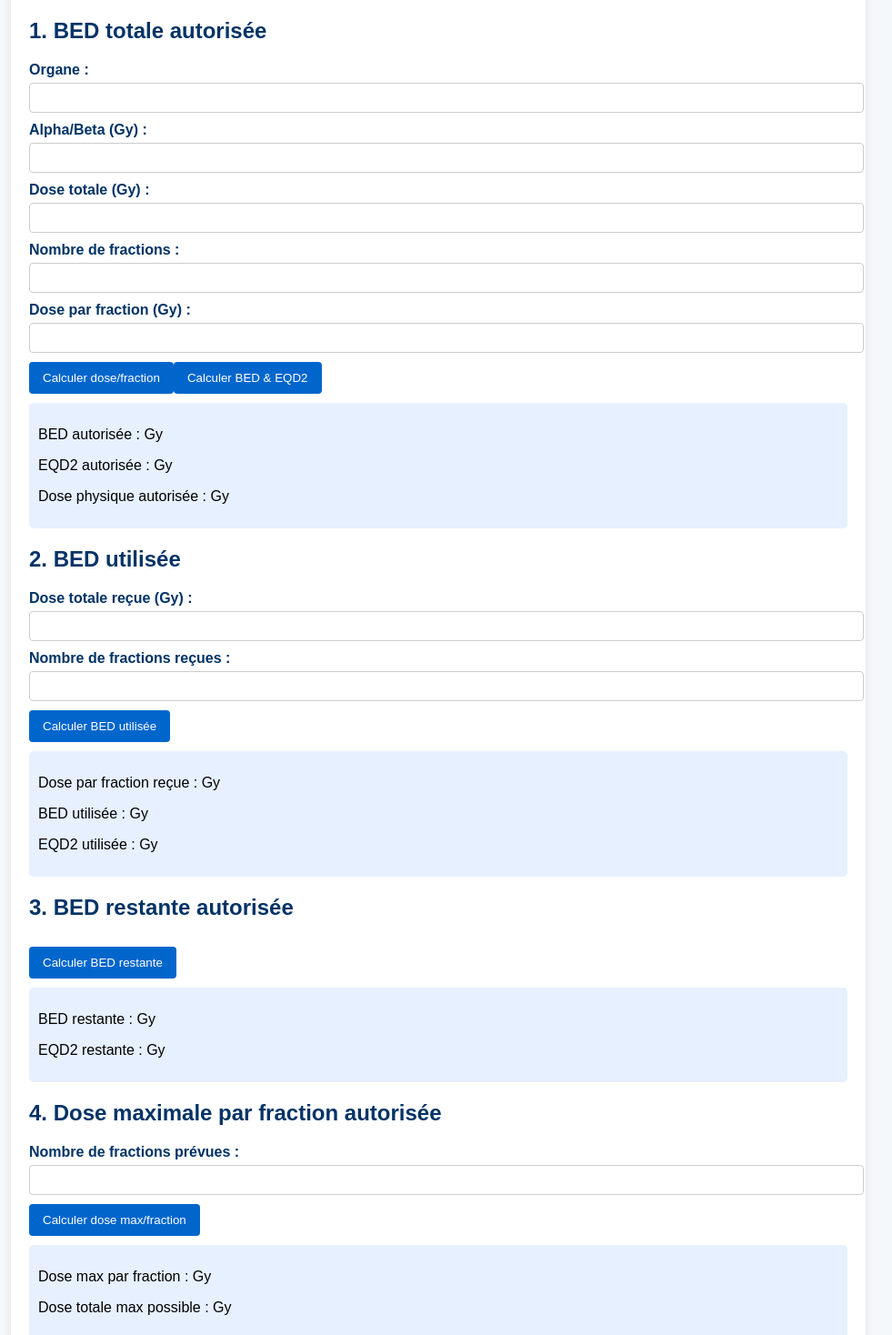
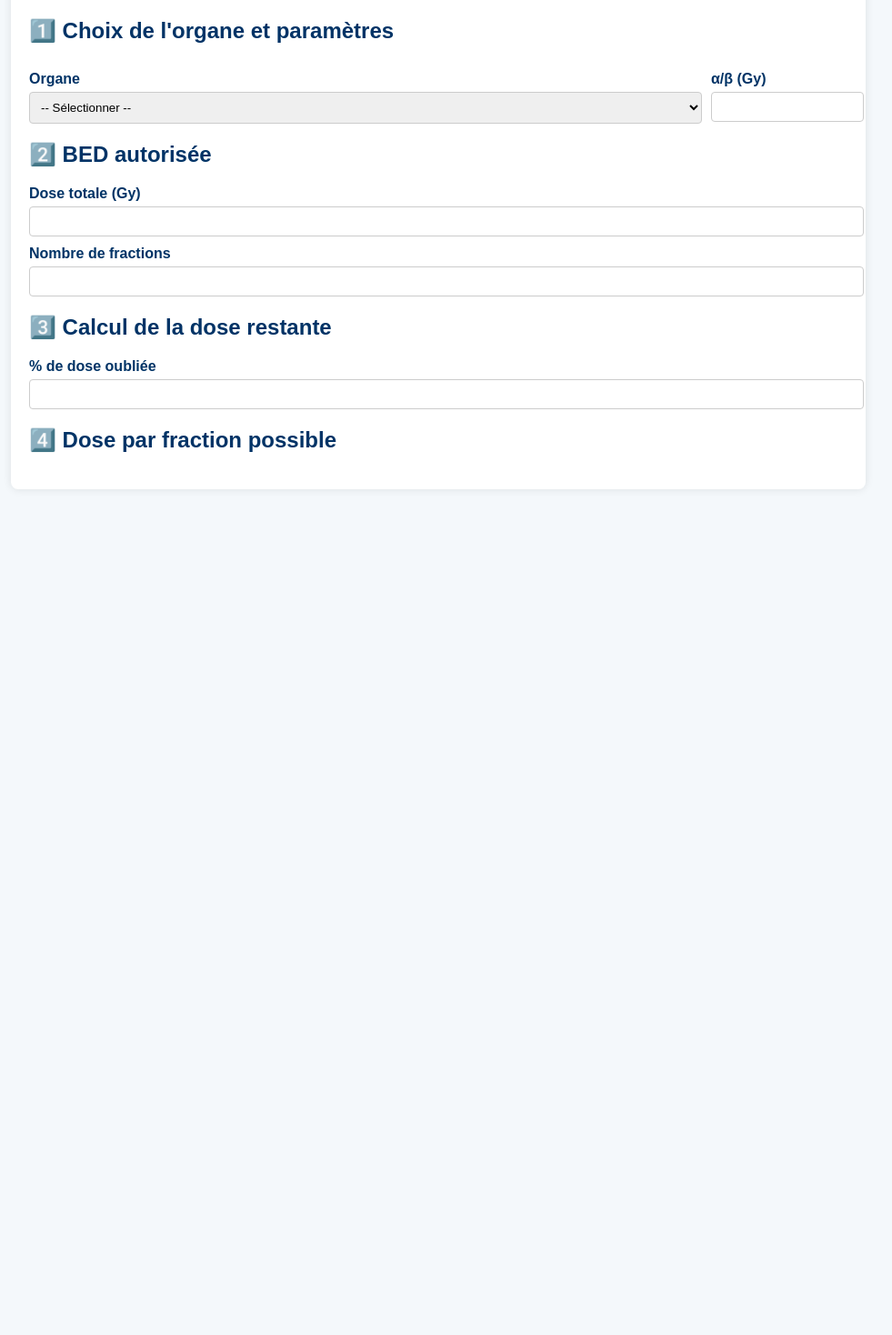
Before and after one commit to Snoop67/bed-simulator, a React (Create React App) app: page / in a window 1280 px wide. Shown: the part 100-1568 px from the top of the page at 91% size, without its empty margins (158-1139 px from the left). After the commit the page ends 800 px from the top, so only its background shows below. Built offline with nearby package versions, Linux system fonts and the light colour scheme.

Commit message:
Update App.jsx

```diff
--- a/src/App.jsx
+++ b/src/App.jsx
@@ -1,180 +1,153 @@
 import React, { useState, useEffect } from "react";
-import jsPDF from "jspdf";
-import "./index.css"; // On pointe sur index.css
+import "./index.css";
 
 export default function App() {
+  const organes = [
+    { nom: "Moelle épinière", alphaBeta: 2 },
+    { nom: "Rein", alphaBeta: 1.5 },
+    { nom: "Foie", alphaBeta: 2.5 },
+    { nom: "Poumon", alphaBeta: 3 },
+    { nom: "Peau", alphaBeta: 10 },
+    { nom: "Tumeur", alphaBeta: 10 },
+  ];
+
   const [organe, setOrgane] = useState("");
   const [alphaBeta, setAlphaBeta] = useState("");
   const [doseTotale, setDoseTotale] = useState("");
   const [nbFractions, setNbFractions] = useState("");
-  const [doseParFraction, setDoseParFraction] = useState("");
+  const [doseFraction, setDoseFraction] = useState("");
   const [bedAutorisee, setBedAutorisee] = useState("");
   const [eqd2Autorisee, setEqd2Autorisee] = useState("");
   const [dosePhysiqueAutorisee, setDosePhysiqueAutorisee] = useState("");
-
-  const [doseRecue, setDoseRecue] = useState("");
-  const [fractionsRecues, setFractionsRecues] = useState("");
-  const [doseParFractionRecue, setDoseParFractionRecue] = useState("");
-  const [bedUtilisee, setBedUtilisee] = useState("");
-  const [eqd2Utilisee, setEqd2Utilisee] = useState("");
-
+  const [pourcentageOublie, setPourcentageOublie] = useState("");
   const [bedRestante, setBedRestante] = useState("");
   const [eqd2Restante, setEqd2Restante] = useState("");
+  const [doseFractionMax, setDoseFractionMax] = useState("");
+  const [doseFractionDisponible, setDoseFractionDisponible] = useState("");
 
-  const [nouveauNbFractions, setNouveauNbFractions] = useState("");
-  const [doseMaxFraction, setDoseMaxFraction] = useState("");
-  const [doseTotaleMax, setDoseTotaleMax] = useState("");
+  // Met α/β auto si organe choisi
+  useEffect(() => {
+    if (organe) {
+      const org = organes.find((o) => o.nom === organe);
+      if (org && !alphaBeta) {
+        setAlphaBeta(org.alphaBeta);
+      }
+    }
+  }, [organe]);
 
-  const [historique, setHistorique] = useState([]);
+  // Calcul dose par fraction si total + nb fractions
+  useEffect(() => {
+    if (doseTotale && nbFractions) {
+      setDoseFraction(parseFloat(doseTotale) / parseFloat(nbFractions));
+    }
+  }, [doseTotale, nbFractions]);
 
-  // Calcul automatique dose par fraction
-  const calculerDoseFraction = () => {
-    if (doseTotale && nbFractions) {
-      setDoseParFraction((parseFloat(doseTotale) / parseFloat(nbFractions)).toFixed(2));
+  // Calcul BED autorisée
+  useEffect(() => {
+    if (doseTotale && nbFractions && alphaBeta) {
+      const dpf = parseFloat(doseTotale) / parseFloat(nbFractions);
+      const bed = parseFloat(doseTotale) * (1 + dpf / parseFloat(alphaBeta));
+      setBedAutorisee(bed.toFixed(2));
+
+      const eqd2 = bed / (1 + 2 / parseFloat(alphaBeta));
+      setEqd2Autorisee(eqd2.toFixed(2));
+      setDosePhysiqueAutorisee(doseTotale);
     }
-  };
+  }, [doseTotale, nbFractions, alphaBeta]);
 
-  const calculerBedEtEqd2Autorisee = () => {
-    if (doseParFraction && nbFractions && alphaBeta) {
-      const bed = parseFloat(nbFractions) * parseFloat(doseParFraction) * (1 + parseFloat(doseParFraction) / parseFloat(alphaBeta));
-      setBedAutorisee(bed.toFixed(2));
-      setEqd2Autorisee((bed / (1 + 2 / parseFloat(alphaBeta))).toFixed(2));
-      setDosePhysiqueAutorisee(parseFloat(doseTotale).toFixed(2));
+  // Calcul BED & EQD2 restantes
+  useEffect(() => {
+    if (pourcentageOublie && bedAutorisee) {
+      const bedR = bedAutorisee * (1 - parseFloat(pourcentageOublie) / 100);
+      setBedRestante(bedR.toFixed(2));
+
+      const eqd2R = bedR / (1 + 2 / parseFloat(alphaBeta));
+      setEqd2Restante(eqd2R.toFixed(2));
     }
-  };
+  }, [pourcentageOublie, bedAutorisee, alphaBeta]);
 
-  const calculerBedEtEqd2Utilisee = () => {
-    if (doseRecue && fractionsRecues && alphaBeta) {
-      const dpf = parseFloat(doseRecue) / parseFloat(fractionsRecues);
-      setDoseParFractionRecue(dpf.toFixed(2));
-      const bedU = parseFloat(fractionsRecues) * dpf * (1 + dpf / parseFloat(alphaBeta));
-      setBedUtilisee(bedU.toFixed(2));
-      setEqd2Utilisee((bedU / (1 + 2 / parseFloat(alphaBeta))).toFixed(2));
+  // Calcul dose/fraction max & dispo
+  useEffect(() => {
+    if (nbFractions && bedRestante && alphaBeta) {
+      const dpfMax = (parseFloat(bedRestante) / parseFloat(nbFractions)) / (1 + (1 / parseFloat(alphaBeta)));
+      setDoseFractionMax(dpfMax.toFixed(2));
+      setDoseFractionDisponible(dpfMax.toFixed(2));
     }
-  };
-
-  const calculerBedEtEqd2Restante = () => {
-    if (bedAutorisee && bedUtilisee) {
-      const bedR = parseFloat(bedAutorisee) - parseFloat(bedUtilisee);
-      setBedRestante(bedR.toFixed(2));
-      setEqd2Restante((bedR / (1 + 2 / parseFloat(alphaBeta))).toFixed(2));
-    }
-  };
-
-  const calculerDoseMaxParFraction = () => {
-    if (bedRestante && nouveauNbFractions && alphaBeta) {
-      const B = parseFloat(bedRestante);
-      const n = parseFloat(nouveauNbFractions);
-      const ab = parseFloat(alphaBeta);
-      const d = (-ab + Math.sqrt(ab * ab + (4 * B * ab) / n)) / 2;
-      setDoseMaxFraction(d.toFixed(2));
-      setDoseTotaleMax((d * n).toFixed(2));
-    }
-  };
-
-  const sauvegarderHistorique = () => {
-    const entree = {
-      organe,
-      bedRestante,
-      eqd2Restante,
-      doseMaxFraction,
-      doseTotaleMax
-    };
-    setHistorique([...historique, entree]);
-  };
-
-  const genererPDF = () => {
-    const doc = new jsPDF();
-    doc.setFontSize(16);
-    doc.text("Rapport BED", 20, 20);
-    historique.forEach((item, index) => {
-      doc.text(`${index + 1}. ${item.organe}`, 20, 30 + index * 30);
-      doc.text(`BED restante: ${item.bedRestante} Gy`, 30, 38 + index * 30);
-      doc.text(`EQD2 restante: ${item.eqd2Restante} Gy`, 30, 46 + index * 30);
-      doc.text(`Dose max/fraction: ${item.doseMaxFraction} Gy`, 30, 54 + index * 30);
-      doc.text(`Dose totale max: ${item.doseTotaleMax} Gy`, 30, 62 + index * 30);
-    });
-    doc.save("rapport-bed.pdf");
-  };
+  }, [nbFractions, bedRestante, alphaBeta]);
 
   return (
     <div className="container">
-      <h1>Calculateur BED</h1>
+      <h1>Simulateur BED / EQD2</h1>
 
-      {/* ÉTAPE 1 */}
-      <h2>1. BED totale autorisée</h2>
-      <div className="inline-fields">
-        <label>Organe :</label>
-        <input value={organe} onChange={(e) => setOrgane(e.target.value)} />
-        <label>Alpha/Beta (Gy) :</label>
-        <input value={alphaBeta} onChange={(e) => setAlphaBeta(e.target.value)} />
+      {/* Étape 1 */}
+      <div className="section">
+        <h2>1️⃣ Choix de l'organe et paramètres</h2>
+        <div style={{ display: "flex", gap: "10px" }}>
+          <div style={{ flex: 1 }}>
+            <label>Organe</label>
+            <select value={organe} onChange={(e) => setOrgane(e.target.value)}>
+              <option value="">-- Sélectionner --</option>
+              {organes.map((o, i) => (
+                <option key={i} value={o.nom}>
+                  {o.nom}
+                </option>
+              ))}
+            </select>
+          </div>
+          <div style={{ width: "150px" }}>
+            <label>α/β (Gy)</label>
+            <input
+              type="number"
+              step="0.1"
+              value={alphaBeta}
+              onChange={(e) => setAlphaBeta(e.target.value)}
+            />
+          </div>
+        </div>
       </div>
 
-      <label>Dose totale (Gy) :</label>
-      <input value={doseTotale} onChange={(e) => setDoseTotale(e.target.value)} />
+      {/* Étape 2 */}
+      <div className="section">
+        <h2>2️⃣ BED autorisée</h2>
+        <label>Dose totale (Gy)</label>
+        <input type="number" value={doseTotale} onChange={(e) => setDoseTotale(e.target.value)} />
 
-      <label>Nombre de fractions :</label>
-      <input value={nbFractions} onChange={(e) => setNbFractions(e.target.value)} />
+        <label>Nombre de fractions</label>
+        <input type="number" value={nbFractions} onChange={(e) => setNbFractions(e.target.value)} />
 
-      <label>Dose par fraction (Gy) :</label>
-      <input value={doseParFraction} onChange={(e) => setDoseParFraction(e.target.value)} />
-      <button onClick={calculerDoseFraction}>Calculer dose/fraction</button>
-
-      <button onClick={calculerBedEtEqd2Autorisee}>Calculer BED & EQD2</button>
-      <div className="result-box">
-        <p>BED autorisée : {bedAutorisee} Gy</p>
-        <p>EQD2 autorisée : {eqd2Autorisee} Gy</p>
-        <p>Dose physique autorisée : {dosePhysiqueAutorisee} Gy</p>
+        {bedAutorisee && (
+          <div className="result-box">
+            <p><strong>BED autorisée :</strong> {bedAutorisee} Gy</p>
+            <p><strong>EQD2 autorisée :</strong> {eqd2Autorisee} Gy</p>
+            <p><strong>Dose physique autorisée :</strong> {dosePhysiqueAutorisee} Gy</p>
+          </div>
+        )}
       </div>
 
-      {/* ÉTAPE 2 */}
-      <h2>2. BED utilisée</h2>
-      <label>Dose totale reçue (Gy) :</label>
-      <input value={doseRecue} onChange={(e) => setDoseRecue(e.target.value)} />
+      {/* Étape 3 */}
+      <div className="section">
+        <h2>3️⃣ Calcul de la dose restante</h2>
+        <label>% de dose oubliée</label>
+        <input type="number" value={pourcentageOublie} onChange={(e) => setPourcentageOublie(e.target.value)} />
 
-      <label>Nombre de fractions reçues :</label>
-      <input value={fractionsRecues} onChange={(e) => setFractionsRecues(e.target.value)} />
-
-      <button onClick={calculerBedEtEqd2Utilisee}>Calculer BED utilisée</button>
-      <div className="result-box">
-        <p>Dose par fraction reçue : {doseParFractionRecue} Gy</p>
-        <p>BED utilisée : {bedUtilisee} Gy</p>
-        <p>EQD2 utilisée : {eqd2Utilisee} Gy</p>
+        {bedRestante && (
+          <div className="result-box">
+            <p><strong>BED restante :</strong> {bedRestante} Gy</p>
+            <p><strong>EQD2 restante :</strong> {eqd2Restante} Gy</p>
+          </div>
+        )}
       </div>
 
-      {/* ÉTAPE 3 */}
-      <h2>3. BED restante autorisée</h2>
-      <button onClick={calculerBedEtEqd2Restante}>Calculer BED restante</button>
-      <div className="result-box">
-        <p>BED restante : {bedRestante} Gy</p>
-        <p>EQD2 restante : {eqd2Restante} Gy</p>
+      {/* Étape 4 */}
+      <div className="section">
+        <h2>4️⃣ Dose par fraction possible</h2>
+        {doseFractionMax && (
+          <div className="result-box">
+            <p><strong>Dose/fraction maximale possible :</strong> {doseFractionMax} Gy</p>
+            <p><strong>Dose/fraction disponible :</strong> {doseFractionDisponible} Gy</p>
+          </div>
+        )}
       </div>
-
-      {/* ÉTAPE 4 */}
-      <h2>4. Dose maximale par fraction autorisée</h2>
-      <label>Nombre de fractions prévues :</label>
-      <input value={nouveauNbFractions} onChange={(e) => setNouveauNbFractions(e.target.value)} />
-
-      <button onClick={calculerDoseMaxParFraction}>Calculer dose max/fraction</button>
-      <div className="result-box">
-        <p>Dose max par fraction : {doseMaxFraction} Gy</p>
-        <p>Dose totale max possible : {doseTotaleMax} Gy</p>
-      </div>
-
-      <button onClick={sauvegarderHistorique}>💾 Sauvegarder résultat</button>
-      <button onClick={genererPDF}>📄 Générer PDF</button>
-
-      {/* Historique */}
-      <h2>📘 Résultats enregistrés</h2>
-      {historique.map((item, index) => (
-        <div key={index} className="history-card">
-          <strong>{item.organe}</strong>
-          <p>BED restante : {item.bedRestante} Gy</p>
-          <p>EQD2 restante : {item.eqd2Restante} Gy</p>
-          <p>Dose max/fraction : {item.doseMaxFraction} Gy</p>
-          <p>Dose totale max : {item.doseTotaleMax} Gy</p>
-        </div>
-      ))}
     </div>
   );
 }
```
